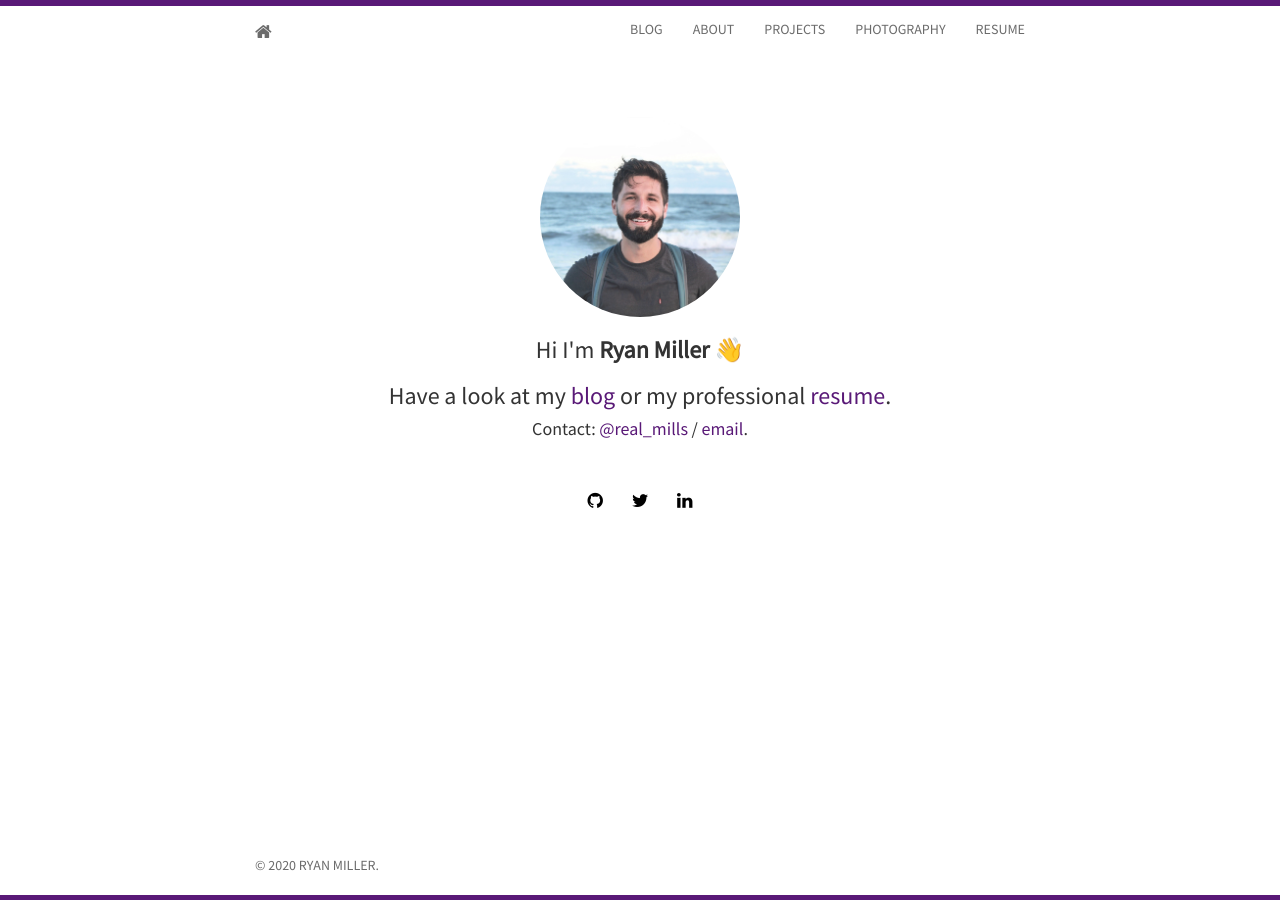
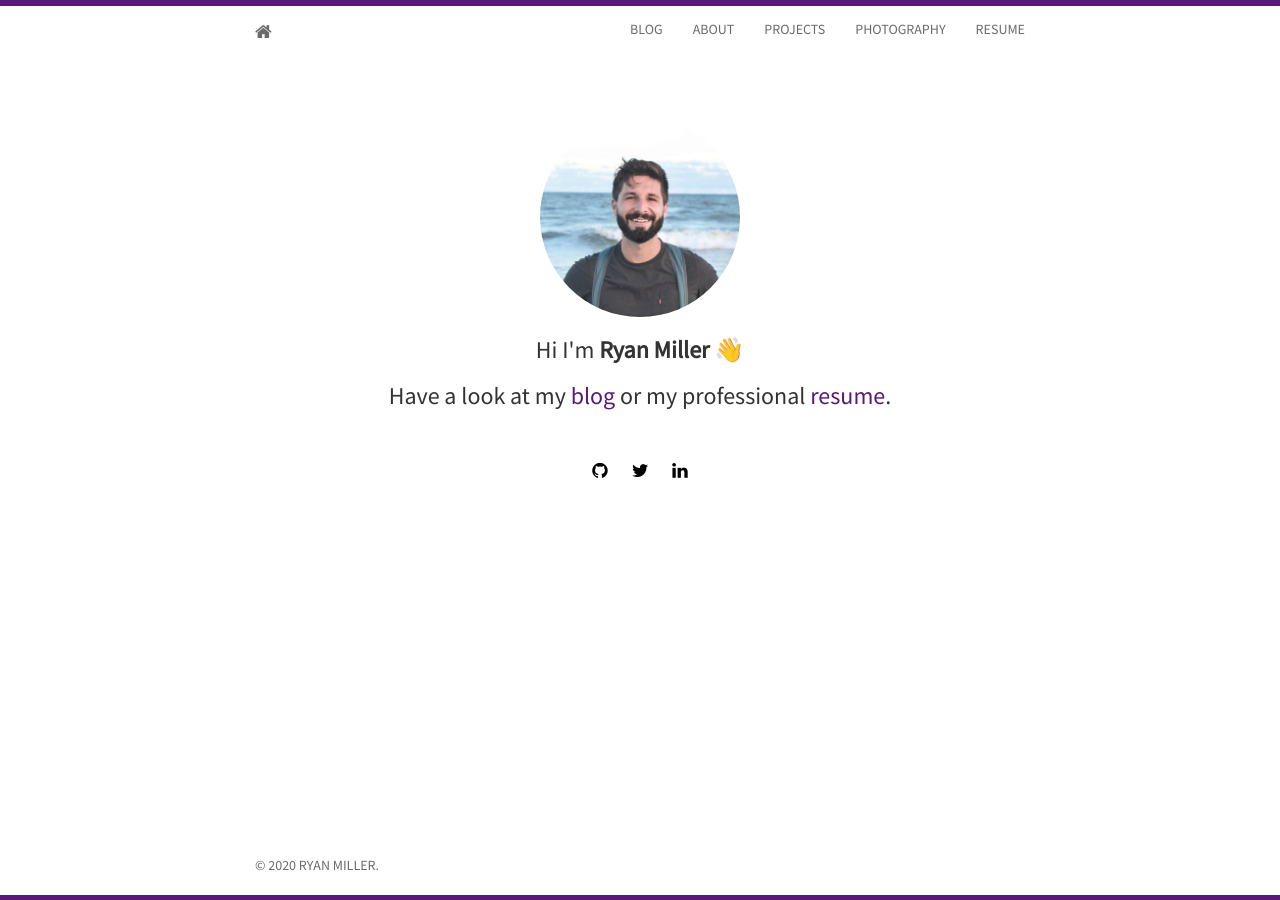
Before and after one commit to TheRyanMiller/theryanmiller.github.io, a Jekyll site: the page built from index.html, in a window 1280 px wide. Built offline with Jekyll 4.4.1, drawn with Linux system fonts in a browser that asks for light colours; nearby versions of some CDN libraries.

Commit message:
fixed icon spacing

```diff
--- a/_includes/social.html
+++ b/_includes/social.html
@@ -1,7 +1,13 @@
-<div class="social">
-	<h4>
-	  <a href="http://github.com/theryanmiller"><i class="fa fa-github"></i></a>
-	  <a href="http://twitter.com/real_mills"><i class="fa fa-twitter"></i></a>
-	  <a href="http://linkedin.com/in/ryanmiller4"><i class="fa fa-linkedin"></i></a>
-	</h4>
+<div class="social centered">
+	<div class="flexrow centered">
+	  <div>
+	  	<h4 class="somespacing"><a href="http://github.com/theryanmiller"><i class="fa fa-github"></i></a></h4>
+	  </div>
+	  	<div>
+	  	<h4 class="somespacing"><a href="http://twitter.com/real_mills"><i class="fa fa-twitter"></i></a></h4>
+	  </div>
+	  <div>
+		<h4 class="somespacing"><a href="http://linkedin.com/in/ryanmiller4"><i class="fa fa-linkedin"></i></a></h4>
+	  </div>
+	</div>
 </div>
--- a/index.html
+++ b/index.html
@@ -11,7 +11,8 @@ title: Ryan Miller
 	  </div>
 	  <h3>Hi I'm <strong>Ryan Miller 👋</strong></h3>
 	  <h3>Have a look at my <a href="{{ site.baseurl }} blog.html"> blog</a> or my professional <a href="http://theryanmiller.github.io/resume">resume</a>.</h3>
-	  <h4>Contact: <a href="http://twitter.com/real_mills">@real_mills</a> / <a href="mailto:rmiller07@gmail.com">email</a>.</h4><br />
+	  <br />
 	  {% include social.html %}
+	  <br />
 	</div>
 </section>
--- a/static/css/main.css
+++ b/static/css/main.css
@@ -105,7 +105,23 @@ a.nostyle:visited {
 
 /* Custom page CSS
 -------------------------------------------------- */
-
+.flexrow{
+  width: 10%;
+  max-width: 200px;
+  margin: auto 0;
+  text-align: center;
+  display: flex;
+  flex-direction: row;
+  justify-content: center;
+}
+.somespacing{
+  margin-right: 12px;
+  margin-left: 12px;
+}
+.socialwidth{
+  width: auto;
+  text-align: center
+}
 .container {
   width: auto;
   max-width: 800px;
@@ -146,6 +162,7 @@ a.nostyle:visited {
 .social {
   padding-top: 12px;
   word-spacing: 25px;
+  text-align: center;
 }
 .social h4 > a {
   color: #000000;
@@ -185,9 +202,3 @@ div.footer{
 a{
   color: #591977;
 }
-/* Set the fixed height of the footer here */
-/*.footer {
-  height: 50px;
-  padding-bottom: 15px;
-
-}*/
```
